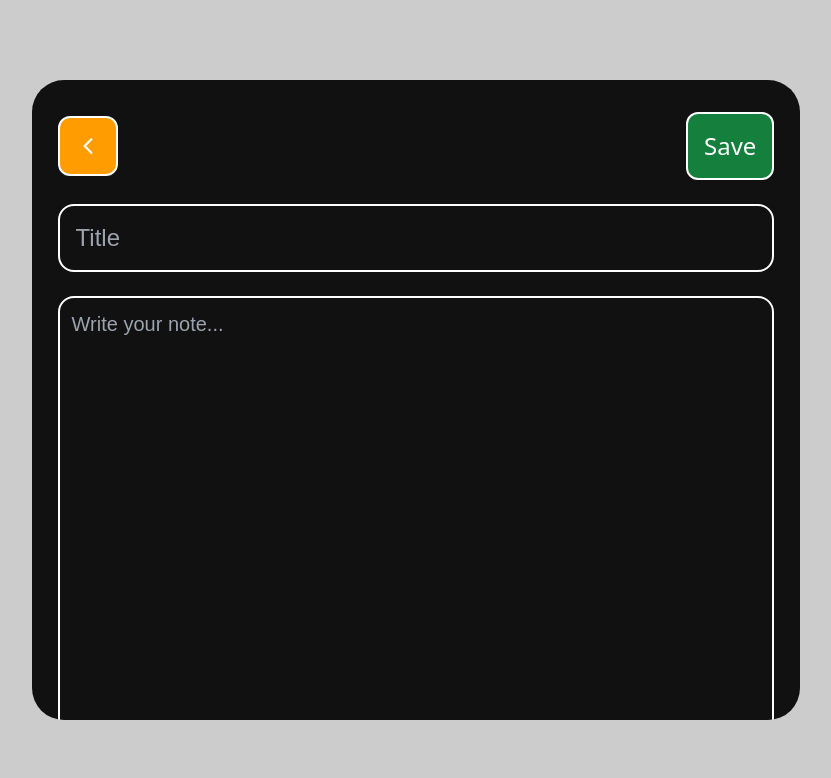
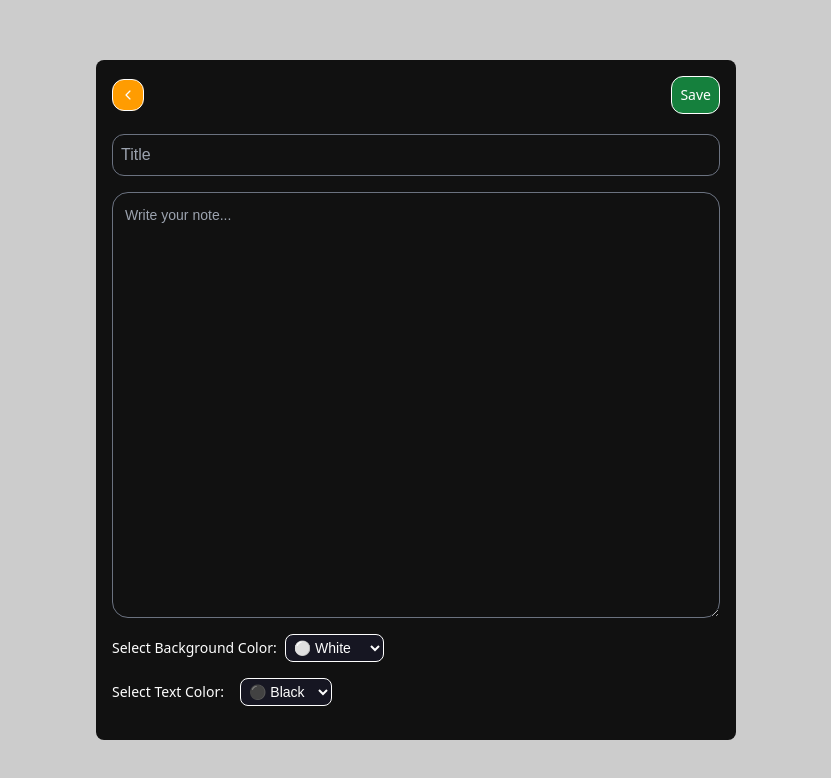
Before and after one commit to CardinalSparrow/TeckNote, a React (Vite) app: page /new-note in a window 1280 px wide. Shown: the top 778 px of the page, without its empty margins (224-1055 px from the left). Built offline with nearby package versions, Linux system fonts and the light colour scheme.

Commit message:
29-11 More refactoring

```diff
--- a/src/App.css
+++ b/src/App.css
@@ -20,23 +20,12 @@
 }
 
 body {
-	/* font-family: "Montserrat", sans-serif; */
 	display: grid;
 	place-items: center;
 	color: var(--color-white);
 	background: #ccc;
 	line-height: 1.5;
 	height: 100vh;
-}
-
-.btn {
-	/* background: var(--color-bg-dark); */
-	border-radius: 0.8rem;
-	padding: 0.8rem;
-	font-size: 1.6rem;
-	color: var(--color-white);
-	box-shadow: 0 1rem 1rem rgba(0, 0, 0, 0.2);
-	transition: all 300ms ease;
 }
 
 .btn.lg {
@@ -60,12 +49,13 @@ body {
 
 #app {
 	background: var(--color-bg-black);
-	height: 80vh;
-	width: 60vw;
-	padding: 2rem 1.6rem;
+	height: 85vh;
+	width: 40rem;
+	/* width: 30rem; */
+	padding: 1rem;
 	overflow-y: scroll;
 	position: relative;
-	border-radius: 2rem;
+	border-radius: 0.5rem;
 }
 
 ::-webkit-scrollbar {
--- a/src/components/NoteItem.jsx
+++ b/src/components/NoteItem.jsx
@@ -8,17 +8,17 @@ const NoteItem = ({ note }) => {
 		<Link
 			style={{ backgroundColor: note.bgColor, color: note.txtColor }}
 			to={`/edit/${note.id}`}
-			className="bg-secondary p-4 flex flex-col gap-4 cursor-pointer transition-all relative sm:h-60 h-40"
+			className=" p-2 flex flex-col  cursor-pointer transition-all relative sm:h-40 h-36"
 		>
-			<h3 className="font-pextrabold sm:text-4xl text-xl">
-				{note.title.length > 20 ? note.title.substr(0, 20) + "..." : note.title}
+			<h3 className="font-pextrabold sm:text-2xl text-lg">
+				{note.title.length > 15 ? note.title.substr(0, 15) + "..." : note.title}
 			</h3>
-			<h4 className="font-pextrabold sm:text-3xl text-lg mt-1">
-				{note.details.length > 30
-					? note.details.substr(0, 30) + "..."
+			<h4 className="font-pextrabold sm:text-lg text-sm mt-1">
+				{note.details.length > 35
+					? note.details.substr(0, 35) + "..."
 					: note.details}
 			</h4>
-			<p className="font-pmedium sm:text-xl text-sm   absolute right-8 bottom-2">
+			<p className="font-pmedium sm:text-sm  text-xs absolute right-2 bottom-1">
 				{note.date}
 			</p>
 		</Link>
--- a/src/pages/CreateNote.jsx
+++ b/src/pages/CreateNote.jsx
@@ -34,19 +34,19 @@ const CreateNote = ({
 		<section>
 			<header className="flex justify-between items-center">
 				<Link
-					className=" rounded-xl p-4 text-2xl shadow-black transition-all  bottom-16 right-28  border-solid border-2  bg-secondary hover:bg-white hover:text-secondary"
+					className=" rounded-xl p-2 text-sm shadow-black transition-all  bottom-16 right-28  border-solid border  bg-secondary hover:bg-white hover:text-secondary"
 					to="/"
 				>
 					<IoIosArrowBack />
 				</Link>
 				<button
-					className="rounded-xl p-4 sm:text-2xl shadow-black transition-all  bottom-16 right-28  border-solid border-2  bg-green-700 hover:bg-white hover:text-green-700"
+					className="rounded-xl p-2 text-sm shadow-black transition-all  bottom-16 right-28  border-solid border  bg-green-700 hover:bg-white hover:text-green-700"
 					onClick={handleSubmit}
 				>
 					Save
 				</button>
 			</header>
-			<form className="flex flex-col gap-6 mt-6">
+			<form className="flex flex-col gap-4 mt-5">
 				<input
 					value={title}
 					onChange={(e) => {
@@ -55,24 +55,24 @@ const CreateNote = ({
 					type="text"
 					placeholder="Title"
 					autoFocus
-					className="p-4 bg-transparent rounded-2xl sm:text-2xl text-xl border-2 border-solid font-pextrabold "
+					className="p-2 bg-transparent rounded-xl text-md border border-solid border-gray-500 font-pextrabold "
 				/>
 				<textarea
 					value={details}
 					onChange={(e) => setDetails(e.target.value)}
-					rows="25"
+					rows="20"
 					placeholder="Write your note..."
-					className="p-3 bg-transparent rounded-2xl sm:text-xl text-lg border-2 border-solid font-pregular  "
+					className="p-3 bg-transparent rounded-2xl text-sm border border-solid border-gray-500 font-pregular"
 				/>
-				<div className="flex items-center gap-4">
-					<label htmlFor="bgColor" className="text-xl font-medium">
+				<div className="flex items-center gap-2">
+					<label htmlFor="bgColor" className="text-sm font-medium">
 						Select Background Color:
 					</label>
 					<select
 						id="bgColor"
 						value={bgColor}
 						onChange={(e) => setBgColor(e.target.value)}
-						className="p-2 border-2 border-solid rounded-lg text-lg font-pbold"
+						className="p-1 border border-solid rounded-lg text-sm font-pbold bg-primary"
 					>
 						<option value="white" style={{ color: "gray" }}>
 							⚪ White
@@ -96,17 +96,21 @@ const CreateNote = ({
 						<option value="violet" style={{ color: "violet" }}>
 							🟣 Violet
 						</option>
+
+						<option value="black" style={{ color: "black" }}>
+							⚫ Black
+						</option>
 					</select>
 				</div>
 				<div className="flex items-center gap-4">
-					<label htmlFor="bgColor" className="text-xl font-medium">
+					<label htmlFor="bgColor" className="text-sm font-medium">
 						Select Text Color:
 					</label>
 					<select
 						id="txtColor"
 						value={txtColor}
 						onChange={(e) => setTxtColor(e.target.value)}
-						className="p-2 border-2 border-solid rounded-lg text-lg font-pbold"
+						className="p-1 border border-solid rounded-lg text-sm font-pbold bg-primary"
 					>
 						<option value="black" style={{ color: "black" }}>
 							⚫ Black
--- a/src/pages/EditNote.jsx
+++ b/src/pages/EditNote.jsx
@@ -51,25 +51,25 @@ const EditNote = ({ notes, setNotes }) => {
 		<section>
 			<header className="flex justify-between items-center">
 				<Link
-					className=" rounded-xl p-4 text-2xl shadow-black transition-all  bottom-16 right-28  border-solid border-2  bg-secondary hover:bg-white hover:text-secondary"
+					className=" rounded-xl p-2 text-sm shadow-black transition-all  bottom-16 right-28  border-solid border  bg-secondary hover:bg-white hover:text-secondary"
 					to="/"
 				>
 					<IoIosArrowBack />
 				</Link>
 				<button
-					className="rounded-xl p-4 sm:text-2xl shadow-black transition-all  bottom-16 right-28  border-solid border-2  bg-green-700 hover:bg-white hover:text-green-700"
+					className="rounded-xl p-2 text-sm shadow-black transition-all  bottom-16 right-28  border-solid border  bg-green-700 hover:bg-white hover:text-green-700"
 					onClick={handleEdit}
 				>
 					Update Note
 				</button>
 				<button
-					className="rounded-xl p-4 sm:text-2xl shadow-black transition-all  bottom-16 right-28  border-solid border-2  bg-red-700 hover:bg-white hover:text-red-700"
+					className="rounded-xl p-2 text-sm shadow-black transition-all  bottom-16 right-28  border-solid border  bg-red-700 hover:bg-white hover:text-red-700"
 					onClick={handleDelete}
 				>
 					Delete Note
 				</button>
 			</header>
-			<form className="flex flex-col gap-8 mt-8 w-full ">
+			<form className="flex flex-col gap-4 mt-5">
 				<input
 					value={title}
 					onChange={(e) => {
@@ -78,24 +78,24 @@ const EditNote = ({ notes, setNotes }) => {
 					type="text"
 					placeholder="Title"
 					autoFocus
-					className="p-4 bg-transparent rounded-2xl sm:text-2xl text-xl border-2 border-solid font-pextrabold "
+					className="p-2 bg-transparent rounded-xl text-md border border-solid border-gray-500 font-pextrabold "
 				/>
 				<textarea
 					value={details}
 					onChange={(e) => setDetails(e.target.value)}
-					rows="25"
+					rows="20"
 					placeholder="Write your note..."
-					className="p-4 bg-transparent rounded-2xl sm:text-xl text-lg border-2 border-solid font-pregular  "
+					className="p-3 bg-transparent rounded-2xl text-sm border border-solid border-gray-500 font-pregular "
 				/>
-				<div className="flex items-center gap-4">
-					<label htmlFor="bgColor" className="text-xl font-medium">
+				<div className="flex items-center gap-2">
+					<label htmlFor="bgColor" className="text-sm font-medium">
 						Select Background Color:
 					</label>
 					<select
 						id="bgColor"
 						value={bgColor}
 						onChange={(e) => setBgColor(e.target.value)}
-						className="p-2 border-2 border-solid rounded-lg text-lg font-pbold"
+						className="p-1 border border-solid rounded-lg text-sm font-pbold"
 					>
 						<option value="white" style={{ color: "gray" }}>
 							⚪ White
@@ -119,17 +119,21 @@ const EditNote = ({ notes, setNotes }) => {
 						<option value="violet" style={{ color: "violet" }}>
 							🟣 Violet
 						</option>
+
+						<option value="black" style={{ color: "black" }}>
+							⚫ Black
+						</option>
 					</select>
 				</div>
 				<div className="flex items-center gap-4">
-					<label htmlFor="txtColor" className="text-xl font-medium">
+					<label htmlFor="txtColor" className="text-sm font-medium">
 						Select Text Color:
 					</label>
 					<select
 						id="txtColor"
 						value={txtColor}
 						onChange={(e) => setTxtColor(e.target.value)}
-						className="p-2 border-2 border-solid rounded-lg text-lg font-pbold"
+						className="p-1 border border-solid rounded-lg text-sm font-pbold"
 					>
 						<option value="black" style={{ color: "black" }}>
 							⚫ Black
--- a/src/pages/Notes.jsx
+++ b/src/pages/Notes.jsx
@@ -38,11 +38,12 @@ const Notes = ({ notes }) => {
 
 	return (
 		<section>
-			<header className="fixed top-0 left-0 w-full flex items-center justify-center gap-8 p-6  bg-primary z-20 shadow-md">
-				{!showSearch && <h2 className="font-pbold text-3xl">TEKNOTE...</h2>}
+			<header className="fixed top-0 left-0 w-full flex items-center justify-center gap-8  z-20 shadow-md">
+				<div className=" flex justify-between bg-primary  sm:p-5 p-2 sm:w-[40rem] w-full h-full">
+					{!showSearch && <h2 className="font-pbold text-2xl">TEKNOTE...</h2>}
 					{showSearch && (
 						<input
-						className="bg-transparent p-3 border-primary border-solid rounded-lg text-white text-2xl w-full mr-6"
+							className="bg-transparent  border-primary border-solid rounded-lg text-white text-xl w-[30rem]"
 							type="text"
 							autoFocus
 							placeholder="Keyword..."
@@ -53,15 +54,18 @@ const Notes = ({ notes }) => {
 							}}
 						/>
 					)}
+
 					<button
-					className="bg-black-200 rounded-2xl text-2xl p-3 color-white shadow-md transition-all hover:cursor-pointer hover:shadow-none hover:scale-125"
+						className="bg-black-200 rounded-lg text-sm p-2 color-white shadow-md transition-all hover:cursor-pointer hover:shadow-none hover:scale-125"
 						onClick={() => setShowSearch((prevState) => !prevState)}
 						aria-label={showSearch ? "Close Search" : "Open Search"}
 					>
 						{showSearch ? <GrClose className="text-red-700 " /> : <CiSearch />}
 					</button>
+				</div>
 			</header>
-			<div className="grid grid-cols-2 sm:gap-5 gap-2 pt-20 sm:pt-2">
+
+			<div className="grid sm:grid-cols-3 grid-cols-2  gap-1 sm:pt-2 pt-5">
 				{filteredNotes.length == 0 && (
 					<p className="absolute left-1/2 top-1/2 -translate-y-1/2 -translate-x-1/2">
 						No notes found
@@ -73,9 +77,9 @@ const Notes = ({ notes }) => {
 			</div>
 			<Link
 				to="/new-note"
-				className="flex items-center gap-4 sm:font-pbold font-pregular text-sm rounded-xl p-4 sm:text-2xl shadow-2xl transition-all fixed bottom-16 right-28  border-solid border-2 bg-primary hover:bg-white hover:text-primary"
+				className="flex items-center gap-4 sm:font-pbold font-pregular  rounded-xl p-2 sm:text-lg shadow-2xl transition-all fixed lg:bottom-8 bottom-2 right-12  border-solid border-2 bg-primary hover:bg-white hover:text-primary"
 			>
-				<h2>New Note</h2>
+				<h2 className="hidden sm:block">New Note</h2>
 
 				<BsPlusLg />
 			</Link>
```
Lines whose indentation alone changed are shown as unchanged.
